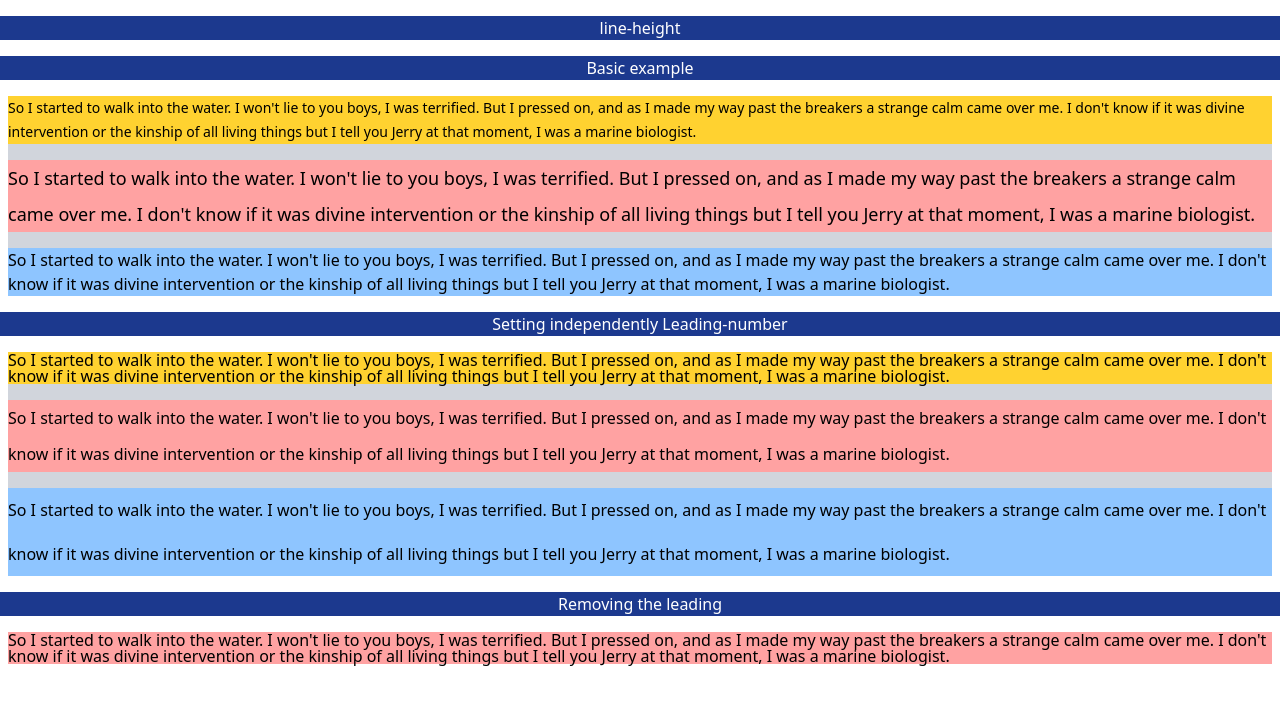
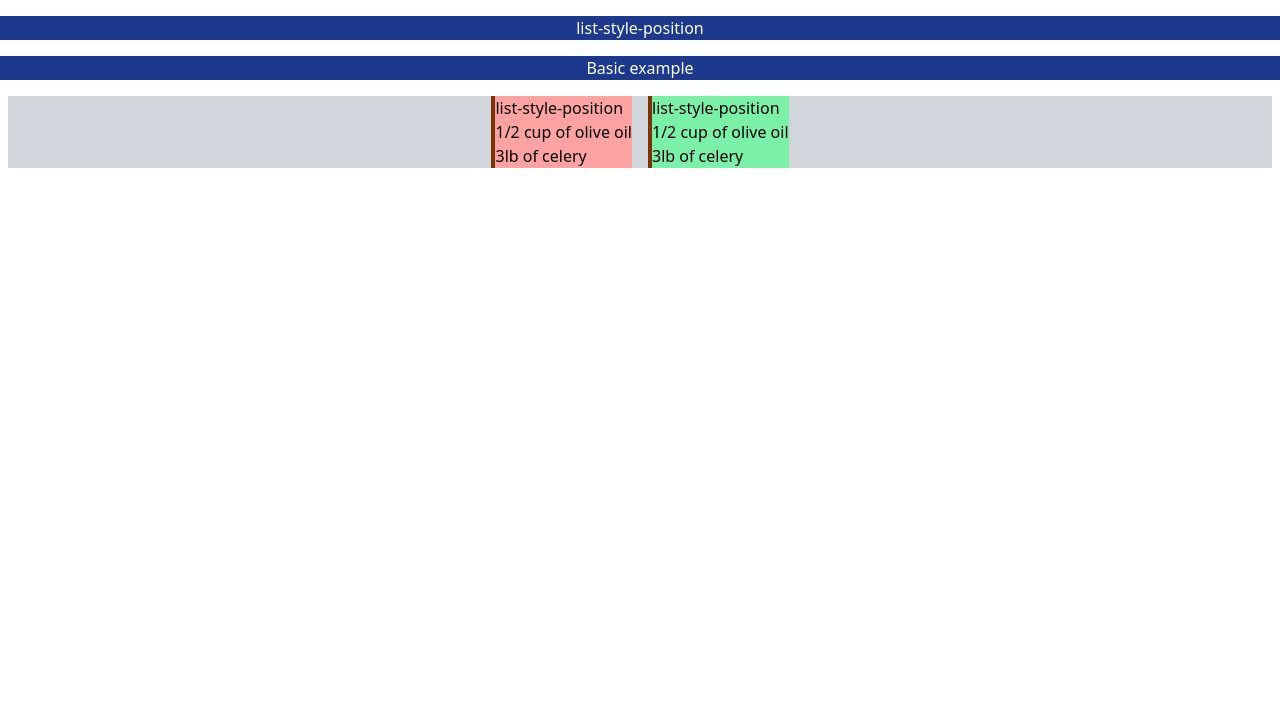
Before and after one commit to AmirTaki/tailwind-toturial-react-vite, a React (Vite) app: page / in a window 1280 px wide. Shown: the top 704 px of the page. Built offline with nearby package versions, Linux system fonts and the light colour scheme.

Commit message:
list-style-position

```diff
--- a/src/App.jsx
+++ b/src/App.jsx
@@ -4,29 +4,29 @@ function App() {
   return (
 
     <>
-      <h1 className='bg-blue-900  text-white my-4 text-center'>line-height</h1>
+      <h1 className='bg-blue-900  text-white my-4 text-center'>list-style-position</h1>
       <h1 className='bg-blue-900  text-white my-4 text-center'>Basic example </h1>
 
-      <div className="flex flex-col  bg-gray-300  justify-center gap-4 mx-2 ">
-        <p className='bg-amber-300 text-sm/6'>So I started to walk into the water. I won't lie to you boys, I was terrified. But I pressed on, and as I made my way past the breakers a strange calm came over me. I don't know if it was divine intervention or the kinship of all living things but I tell you Jerry at that moment, I was a marine biologist.</p>
-        <p className='bg-red-300 text-lg/9'>So I started to walk into the water. I won't lie to you boys, I was terrified. But I pressed on, and as I made my way past the breakers a strange calm came over me. I don't know if it was divine intervention or the kinship of all living things but I tell you Jerry at that moment, I was a marine biologist.</p>
-        <p className='bg-blue-300 text-md/8'>So I started to walk into the water. I won't lie to you boys, I was terrified. But I pressed on, and as I made my way past the breakers a strange calm came over me. I don't know if it was divine intervention or the kinship of all living things but I tell you Jerry at that moment, I was a marine biologist.</p>
+      <div className="flex flex-row  bg-gray-300  justify-center gap-4 mx-2 ">
+        <ul className='bg-red-300 line-inside border-l-amber-900  border-l-4' >
+          <li>list-style-position</li>
+          <li>1/2 cup of olive oil</li>
+          <li>3lb of celery</li>
+        </ul>
+
+        <ul className='bg-green-300 list-outside  border-l-amber-900  border-l-4'>
+          <li>list-style-position</li>
+          <li>1/2 cup of olive oil</li>
+          <li>3lb of celery</li>
+        </ul>
       </div>
 
 
-      <h1 className='bg-blue-900  text-white my-4 text-center'>Setting independently Leading-number </h1>
+      <h1 className='bg-blue-900  text-white my-4 text-center'></h1>
+      <h1 className='bg-blue-900  text-white my-4 text-center'></h1>
+      <h1 className='bg-blue-900  text-white my-4 text-center'></h1>
+      <h1 className='bg-blue-900  text-white my-4 text-center'></h1>
 
-      <div className="flex flex-col  bg-gray-300  justify-center gap-4 mx-2 ">
-        <p className='bg-amber-300 text-md leading-4 '>So I started to walk into the water. I won't lie to you boys, I was terrified. But I pressed on, and as I made my way past the breakers a strange calm came over me. I don't know if it was divine intervention or the kinship of all living things but I tell you Jerry at that moment, I was a marine biologist.</p>
-        <p className='bg-red-300   text-md leading-9'>So I started to walk into the water. I won't lie to you boys, I was terrified. But I pressed on, and as I made my way past the breakers a strange calm came over me. I don't know if it was divine intervention or the kinship of all living things but I tell you Jerry at that moment, I was a marine biologist.</p>
-        <p className='bg-blue-300  text-md leading-11'>So I started to walk into the water. I won't lie to you boys, I was terrified. But I pressed on, and as I made my way past the breakers a strange calm came over me. I don't know if it was divine intervention or the kinship of all living things but I tell you Jerry at that moment, I was a marine biologist.</p>
-      </div>
-
-      <h1 className='bg-blue-900  text-white my-4 text-center'>Removing the leading</h1>
-
-      <div className="flex flex-col  bg-gray-300  justify-center gap-4 mx-2 ">
-        <p className='bg-red-300   text-md leading-none'>So I started to walk into the water. I won't lie to you boys, I was terrified. But I pressed on, and as I made my way past the breakers a strange calm came over me. I don't know if it was divine intervention or the kinship of all living things but I tell you Jerry at that moment, I was a marine biologist.</p>
-      </div>
     </>
 
 )
```
